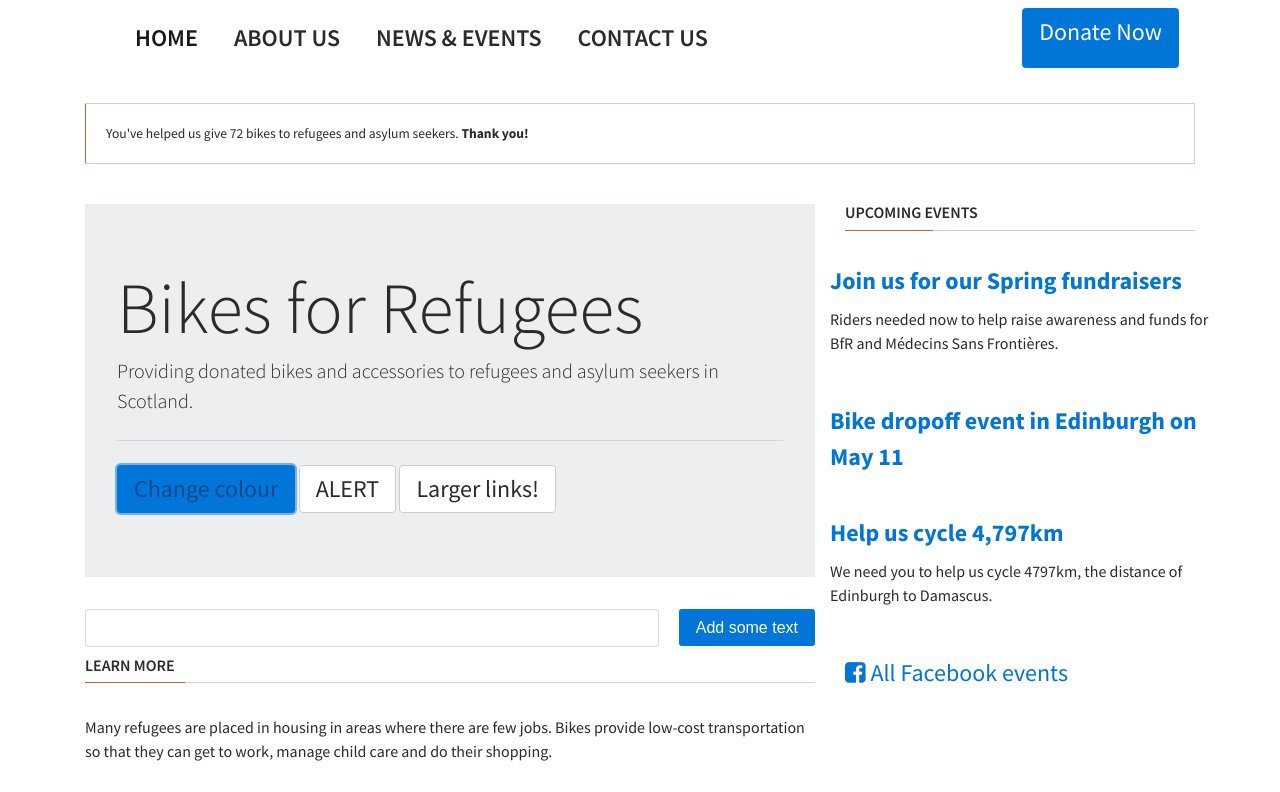
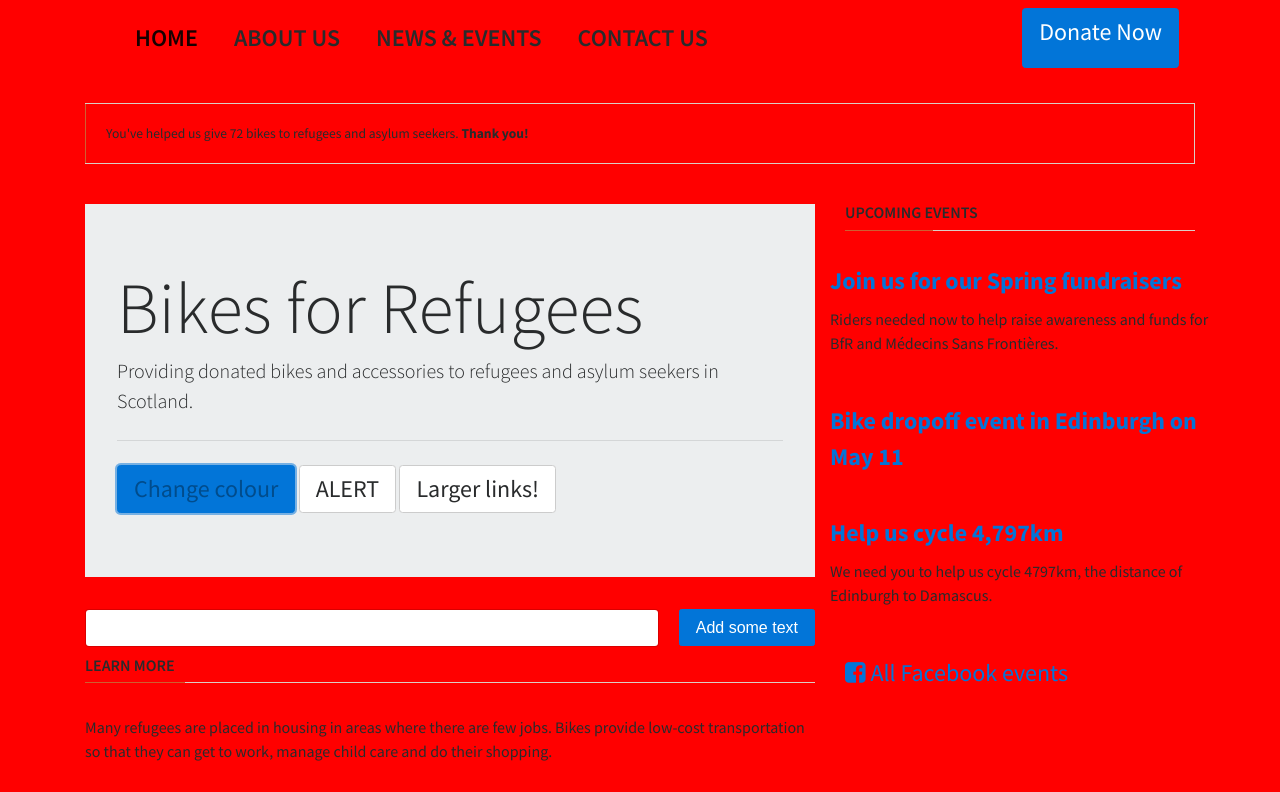
Before and after one commit to CodeYourFuture/JavaScript-Core-2-Classwork-Week3, a website: page 1-exercises/index.html in a window 1280 px wide. Both pictures are taken after a click on the link "Change colour". Shown: the top 792 px of the page. Drawn offline with nearby package versions, Linux system fonts and the light colour scheme; a script that the page names is missing.

Commit message:
Update style.css

```diff
--- a/1-exercises/styles/style.css
+++ b/1-exercises/styles/style.css
@@ -115,7 +115,7 @@ body {
   height: 37px;
 }
 
-.background--red {
+.background-red {
   background-color: red;
 }
 
```
